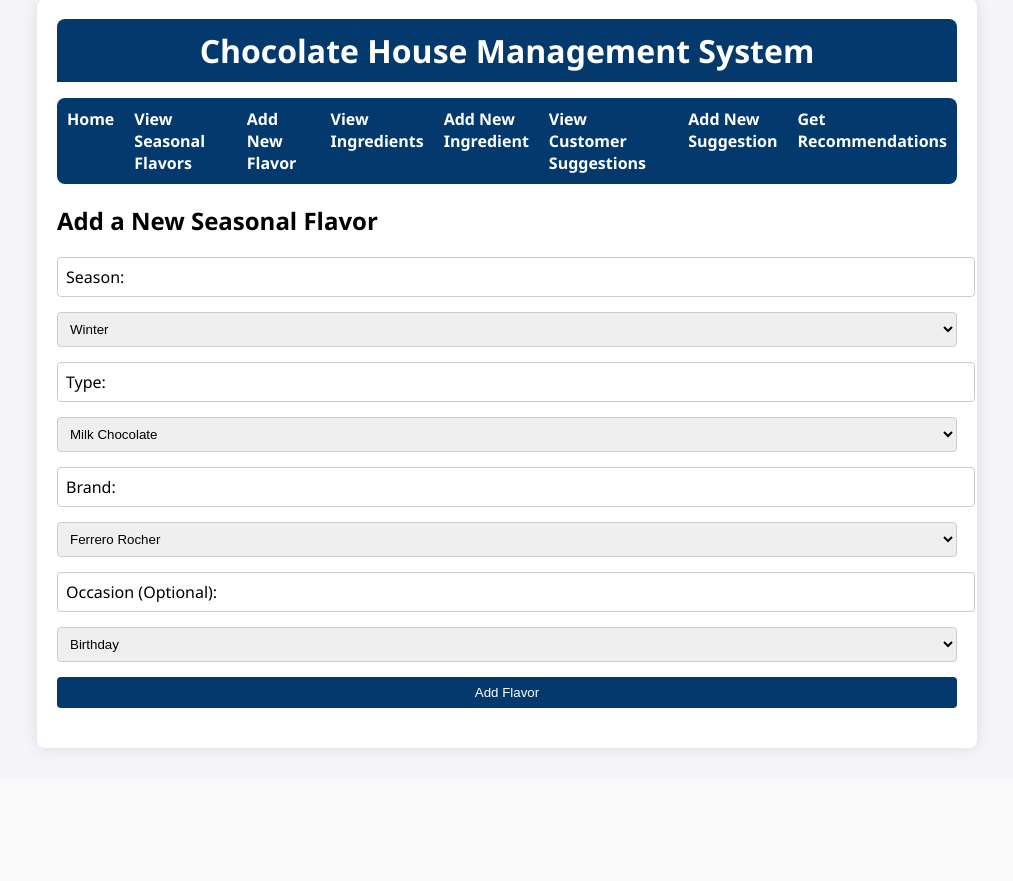
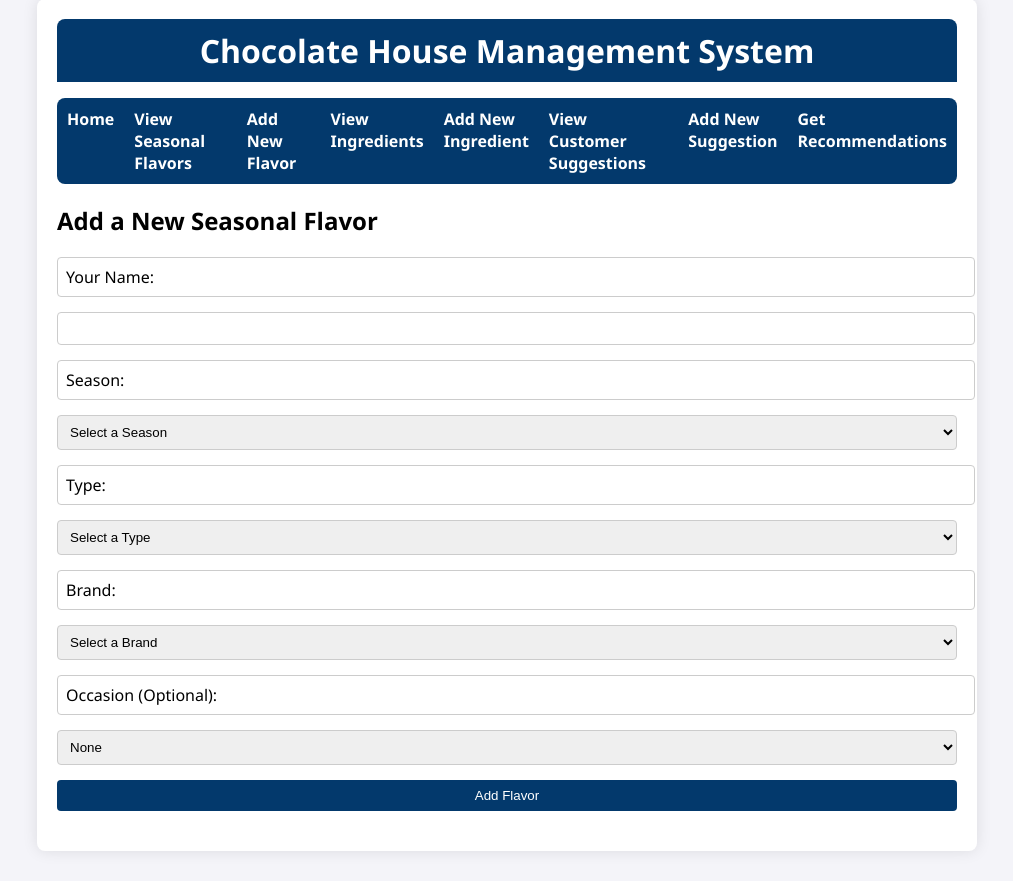
Before and after one commit to Harshshetty75/L7_project, a Flask app: page /add_flavor_form in a window 1280 px wide. Shown: the part 31-912 px from the top of the page, without its empty margins (133-1146 px from the left). Before the commit the page ends 784 px from the top, so only its background shows below. Run offline with Flask 3, Linux system fonts and the light colour scheme.

Commit message:
Update add_flavor.html

```diff
--- a/templates/add_flavor.html
+++ b/templates/add_flavor.html
@@ -3,9 +3,12 @@
 {% block content %}
     <h2>Add a New Seasonal Flavor</h2>
     <form method="post">
+        <label for="name">Your Name:</label>
+        <input type="text" name="name" id="name" required>
 
         <label for="season">Season:</label>
         <select name="season" id="season" required>
+            <option value="" disabled selected>Select a Season</option>
             <option value="Winter">Winter</option>
             <option value="Spring">Spring</option>
             <option value="Summer">Summer</option>
@@ -14,6 +17,7 @@
 
         <label for="type">Type:</label>
         <select name="type" id="type" required>
+            <option value="" disabled selected>Select a Type</option>
             <option value="Milk Chocolate">Milk Chocolate</option>
             <option value="Dark Chocolate">Dark Chocolate</option>
             <option value="Sugar-Free">Sugar-Free</option>
@@ -22,6 +26,7 @@
 
         <label for="brand">Brand:</label>
         <select name="brand" id="brand" required>
+            <option value="" disabled selected>Select a Brand</option>
             <option value="Ferrero Rocher">Ferrero Rocher</option>
             <option value="Cadbury">Cadbury</option>
             <option value="Lindt">Lindt</option>
@@ -30,10 +35,10 @@
 
         <label for="occasion">Occasion (Optional):</label>
         <select name="occasion" id="occasion">
+            <option value="" disabled selected>None</option>
             <option value="Birthday">Birthday</option>
             <option value="Anniversary">Anniversary</option>
             <option value="Wedding">Wedding</option>
-            <option value="">None</option>
         </select>
 
         <input type="submit" value="Add Flavor">
```
